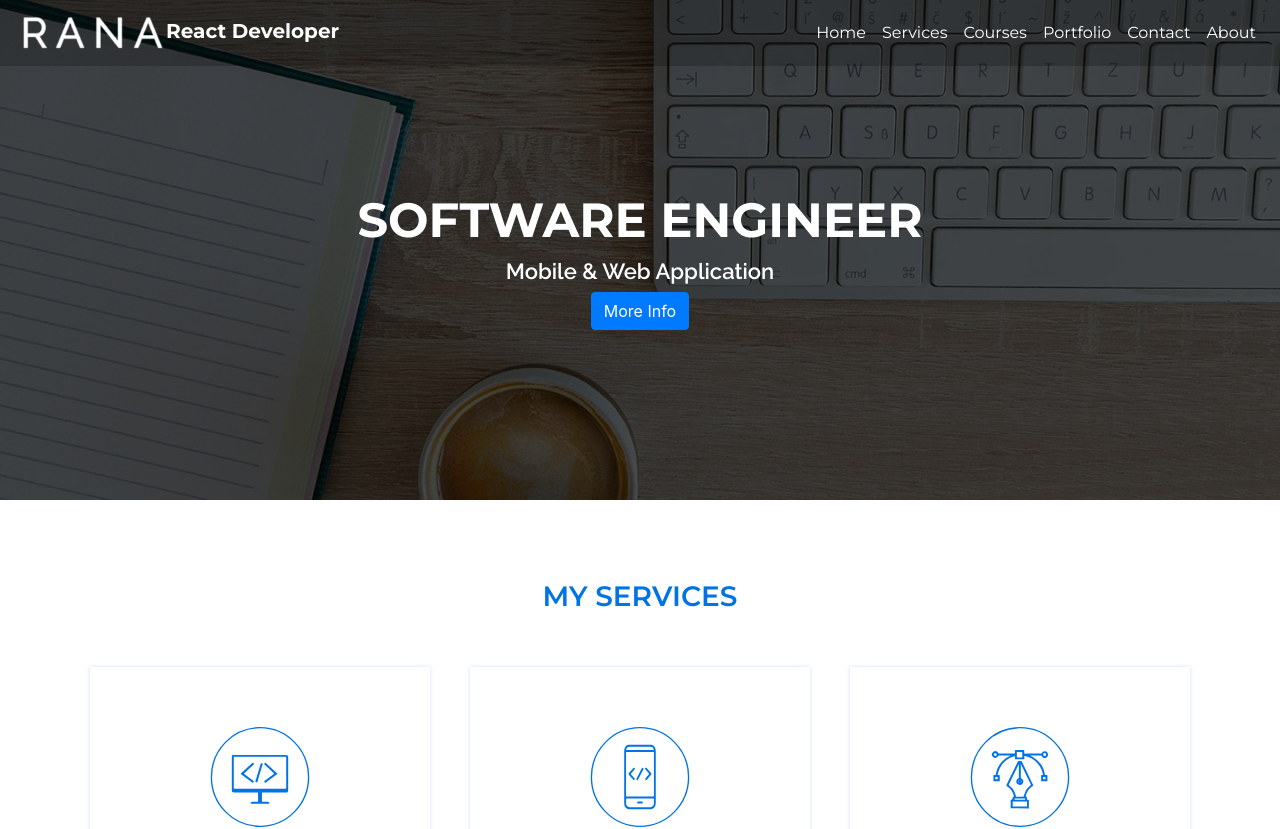
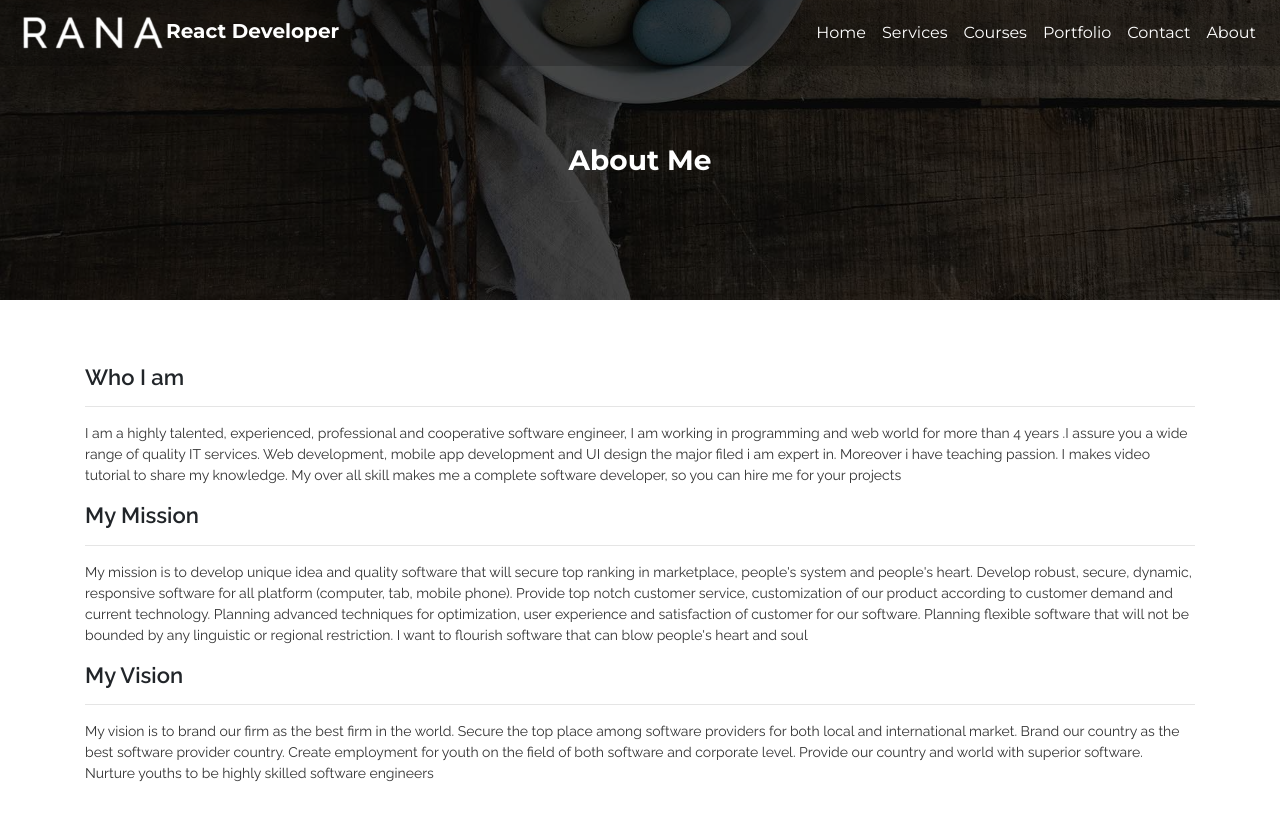
Before and after one commit to iamtheasad/user, a React (Create React App) app: page /about in a window 1280 px wide. Shown: the top 829 px of the page. Built offline with nearby package versions, Linux system fonts and the light colour scheme.

Commit message:
AboutPage Component Added

```diff
--- a/src/App.js
+++ b/src/App.js
@@ -1,29 +1,13 @@
 import React from 'react';
-import TopBanner from './components/TopBanner/TopBanner';
-import Services from './components/Services/Services';
-import TopNavigation from './components/TopNavigation/TopNavigation';
-import Analysis from "./components/Analysis/Analysis";
-import Summery from "./components/Summery/Summery";
-import RecentProjects from "./components/RecentProjects/RecentProjects";
-import Courses from "./components/Courses/Courses";
-import Video from "./components/Video/Video";
-import ClientReview from "./components/ClientReview/ClientReview";
-import Footer from "./components/Footer/Footer";
-
+import TopNavigation from "./components/TopNavigation/TopNavigation";
+import PageTop from "./components/PageTop/PageTop";
+import AboutDescription from "./components/AboutDescription/AboutDescription";
+import AboutPage from "./pages/AboutPage";
 
 function App() {
     return (
         <div>
-            <TopNavigation/>
-            <TopBanner/>
-            <Services/>
-            <Analysis/>
-            <Summery/>
-            <RecentProjects/>
-            <Courses/>
-            <Video/>
-            <ClientReview/>
-            <Footer/>
+           <AboutPage/>
         </div>
     );
 }
--- a/src/asset/css/custom.css
+++ b/src/asset/css/custom.css
@@ -401,3 +401,25 @@
 }
 
 /* Footer Component End */
+
+
+/* PageTop Component Start */
+.topPageBanner {
+    min-height: 300px;
+    background-image: url("../image/page-top-banner.jpg");
+    background-position: bottom;
+}
+
+.topPageBannerOverlay {
+    min-height: 300px;
+}
+
+.topPageContent {
+    margin-top: 9rem;
+}
+
+.topPageTitle {
+    font-size: 28px;
+}
+
+/* PageTop Component End */
--- /dev/null
+++ b/src/components/AboutDescription/AboutDescription.js
@@ -0,0 +1,53 @@
+import React, {Component, Fragment} from 'react';
+import {Container, Row} from "react-bootstrap";
+import Col from "react-bootstrap/Col";
+
+class AboutDescription extends Component {
+    render() {
+        return (
+            <Fragment>
+                <Container className="mt-5">
+                    <Row>
+                        <Col>
+                            <h2 className="serviceName">Who I am</h2>
+                            <hr/>
+                            <p className="serviceDescription">
+                                I am a highly talented, experienced, professional and cooperative software engineer, I
+                                am working in programming and web world for more than 4 years .I assure you a wide range
+                                of quality IT services. Web development, mobile app development and UI design the major
+                                filed i am expert in. Moreover i have teaching passion. I makes video tutorial to share
+                                my knowledge. My over all skill makes me a complete software developer, so you can hire
+                                me for your projects
+                            </p>
+
+                            <h2 className="serviceName">My Mission</h2>
+                            <hr/>
+                            <p className="serviceDescription">
+                                My mission is to develop unique idea and quality software that will secure top ranking
+                                in marketplace, people's system and people's heart. Develop robust, secure, dynamic,
+                                responsive software for all platform (computer, tab, mobile phone). Provide top notch
+                                customer service, customization of our product according to customer demand and current
+                                technology. Planning advanced techniques for optimization, user experience and
+                                satisfaction of customer for our software. Planning flexible software that will not be
+                                bounded by any linguistic or regional restriction. I want to flourish software that can
+                                blow people's heart and soul
+                            </p>
+
+                            <h2 className="serviceName">My Vision</h2>
+                            <hr/>
+                            <p className="serviceDescription">
+                                My vision is to brand our firm as the best firm in the world. Secure the top place among
+                                software providers for both local and international market. Brand our country as the
+                                best software provider country. Create employment for youth on the field of both
+                                software and corporate level. Provide our country and world with superior software.
+                                Nurture youths to be highly skilled software engineers
+                            </p>
+                        </Col>
+                    </Row>
+                </Container>
+            </Fragment>
+        );
+    }
+}
+
+export default AboutDescription;
--- /dev/null
+++ b/src/components/PageTop/PageTop.js
@@ -0,0 +1,24 @@
+import React, {Component, Fragment} from 'react';
+import {Col, Container, Row} from "react-bootstrap";
+
+class PageTop extends Component {
+    render() {
+        return (
+            <Fragment>
+                <Container fluid={true} className="topFixedBanner topPageBanner p-0">
+                    <div className="topBannerOverlay topPageBannerOverlay">
+                        <div className="topContent topPageContent">
+                            <Row>
+                                <Col className="text-center">
+                                    <h1 className="topTitle topPageTitle">{this.props.pagetitle}</h1>
+                                </Col>
+                            </Row>
+                        </div>
+                    </div>
+                </Container>
+            </Fragment>
+        );
+    }
+}
+
+export default PageTop;
--- /dev/null
+++ b/src/pages/AboutPage.js
@@ -0,0 +1,20 @@
+import React, {Component, Fragment} from 'react';
+import TopNavigation from "../components/TopNavigation/TopNavigation";
+import PageTop from "../components/PageTop/PageTop";
+import AboutDescription from "../components/AboutDescription/AboutDescription";
+import Footer from "../components/Footer/Footer";
+
+class AboutPage extends Component {
+    render() {
+        return (
+            <Fragment>
+                <TopNavigation/>
+                <PageTop pagetitle="About Me"/>
+                <AboutDescription/>
+                <Footer/>
+            </Fragment>
+        );
+    }
+}
+
+export default AboutPage;
```
Also changed, not shown: src/pages/HomePage.js (added, +32 -0 lines), src/asset/image/page-top-banner.jpg (added).
